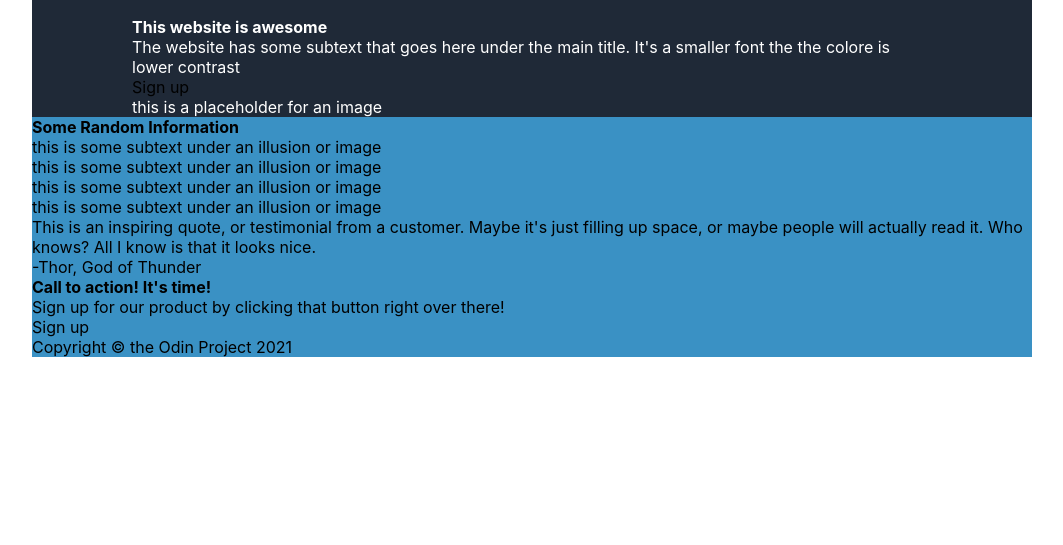
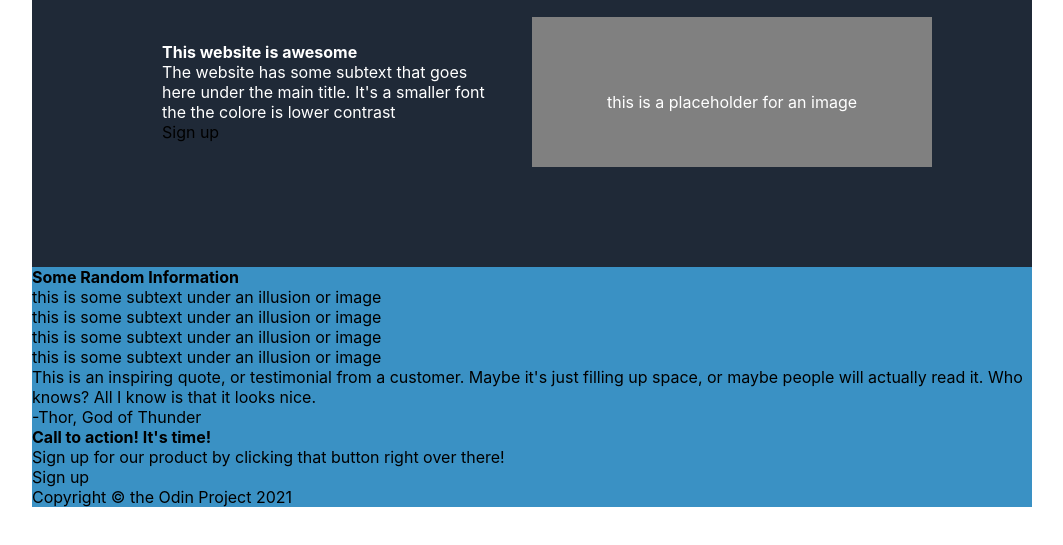
Before and after one commit to Nedev3/TOP-Landing-Page, a plain HTML site: page index.html in a window 1280 px wide. Shown: the part 43-588 px from the top of the page, without its empty margins (108-1171 px from the left). Drawn offline with Linux system fonts and the light colour scheme.

Commit message:
added styling to hero section

```diff
--- a/index.html
+++ b/index.html
@@ -18,6 +18,7 @@
                 <li><a>header link three</a></li>
             </ul>
         </header>
+        <div class="heroContainer">
         <div class="titleSec">
             <h1>This website is awesome</h1>
             <p>The website has some subtext that goes here under the main title. It's a smaller font the the colore is lower contrast</p>
@@ -25,6 +26,7 @@
         </div>
         <div class="imagePH">
             this is a placeholder for an image
+        </div>
         </div>
     </div>
 
--- a/main.css
+++ b/main.css
@@ -71,7 +71,7 @@ html {
 .headerSec{
     color: white;
     background-color: #1F2937;
-    padding: 0 100px;
+    padding: 0 100px 100px 100px;
 }
 header {
     height: 40px;
@@ -93,3 +93,19 @@ header {
     display: flex;
     gap: 18px;
 }
+.heroContainer{
+    display: flex;
+    justify-content: center;
+    align-items: center;
+}
+.titleSec{
+    width: 400px;
+    padding: 5px 30px;
+}
+.imagePH{
+    width: 400px;
+    text-align: center;
+    background: gray;
+    height: 150px;
+    padding-top: 75px;
+}
```
